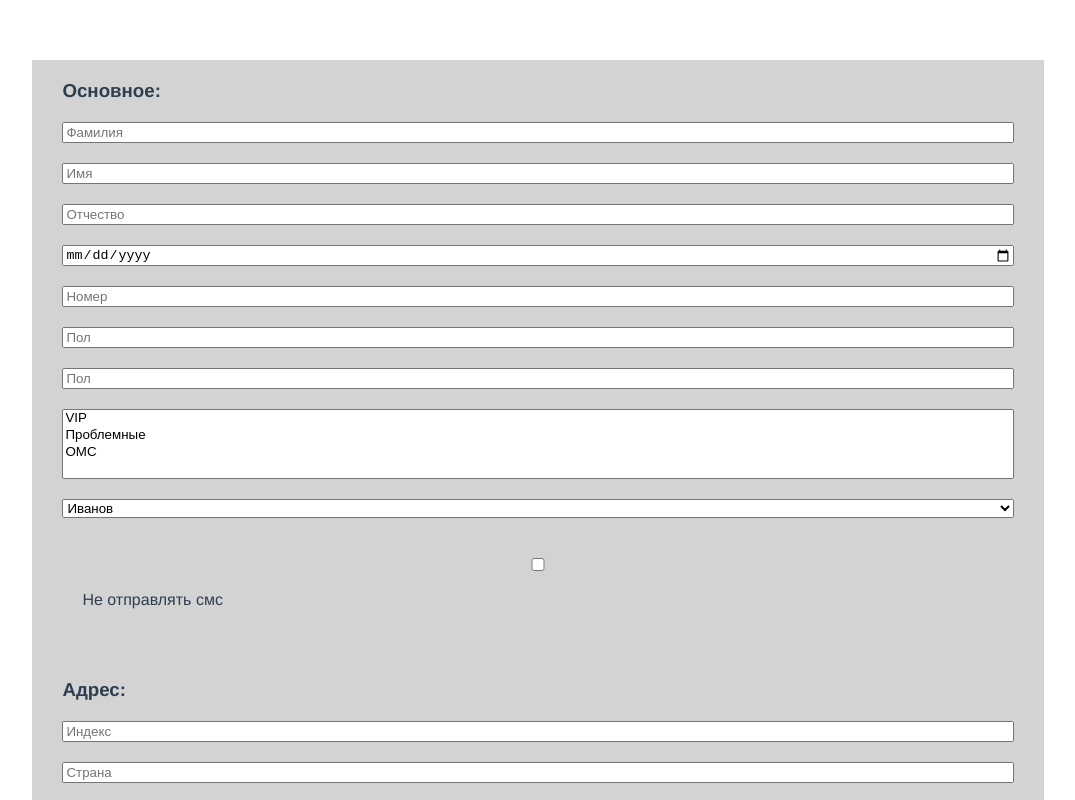
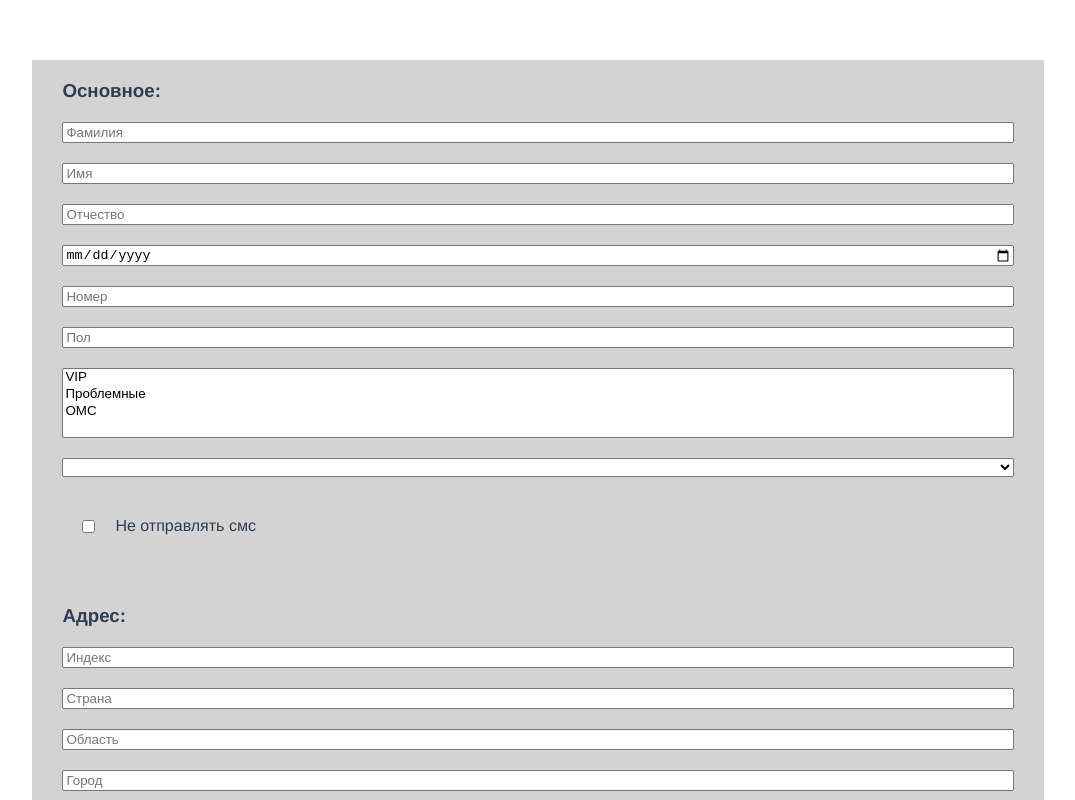
Before and after one commit to ErlanArtykbaev/vue-form-task, a Vue app: page / in a window 1280 px wide. Shown: the top 800 px of the page, without its empty margins (102-1177 px from the left). Built offline with nearby package versions, Linux system fonts and the light colour scheme.

Commit message:
main form props is setted

```diff
--- a/src/components/Form.vue
+++ b/src/components/Form.vue
@@ -1,21 +1,90 @@
 <template>
 <div>
 	<form class="form">
-		<FormMain />
-		<FormAdress />
-		<FormPass />
+		<FormMain v-bind:main="main" />
+		<FormAddress v-bind:address="address" />
+		<FormPass v-bind:pass="pass"/>
 	</form>
 </div>
 </template>
 
 <script>
+import {required, minLength, email} from 'vuelidate/lib/validators'
+
 import FormMain from './FormMain'
-import FormAdress from './FormAdress'
+import FormAddress from './FormAddress'
 import FormPass from './FormPass'
 
 export default {
 	components:{
-		FormMain, FormAdress, FormPass
+		FormMain, FormAddress, FormPass
+	},
+	data(){
+		return{
+			main:{
+				firstname: '',
+				lastname: '',
+				dadsname: '',
+				date: Date,
+				phone: '',
+				sex: '',
+				groupClient: '',
+				doctor: '',
+				noSms: false,
+			},
+			address: {
+				index: '',
+				country: '',
+				oblast: '',
+				city: '',
+				street: '',
+				house: '',
+			},
+			pass: {
+				typeDoc: '',
+				seria: '',
+				number: '',
+				whoGave: '',
+				dateGave: Date
+			}
+		}
+	},
+
+	validations:{
+		firstname: {
+			required,
+			minLength: minLength(2)
+		},
+		lastname: {
+			required,
+			minLength: minLength(2)
+		},
+		date: {
+			required
+		},
+		phone: {
+			required,
+			minLength: minLength(6)
+		},
+			sex: '',
+			groupClient: '',
+			doctor: '',
+			noSms: false,
+			address: {
+				index: '',
+				country: '',
+				oblast: '',
+				city: '',
+				street: '',
+				house: '',
+			},
+			pass: {
+				typeDoc: '',
+				seria: '',
+				number: '',
+				whoGave: '',
+				dateGave: Date
+			}
 	}
 }
 
@@ -34,4 +103,9 @@ export default {
 		padding: 10px
 		& > *
 			margin: 10px
+		.check-sms
+			display: flex
+			flex-direction: row
+			align-items: center
+
 </style>
--- a/src/components/FormAdress.vue
+++ b/src/components/FormAddress.vue
@@ -1,5 +1,5 @@
 <template>
-	<div class="adress">
+	<div class="address">
 		<h3>Адрес:</h3>
 		<input type="text" placeholder="Индекс">
 		<input type="text" placeholder="Страна">
--- a/src/components/FormMain.vue
+++ b/src/components/FormMain.vue
@@ -1,26 +1,63 @@
 <template>
 	<div class="main">
 		<h3>Основное:</h3>
-		<input type="text" placeholder="Фамилия" />
-		<input type="text" placeholder="Имя" />
-		<input type="text" placeholder="Отчество" />
-		<input type="date" />
-		<input type="text" placeholder="Номер" />
-		<input type="text" placeholder="Пол">
-		<input type="text" placeholder="Пол">
-		<select name="group-client" id="group-client" multiple>
-		<option value="vip">VIP</option>
-		<option value="problematic">Проблемные</option>
-		<option value="omc">OMC</option>
+		<input
+			v-model="main.lastname"
+			type="text"
+			placeholder="Фамилия"
+		/>
+		<input
+			v-model="main.firstname"
+			type="text"
+			placeholder="Имя" />
+		<input
+			v-model="main.dadsname"
+			type="text"
+			placeholder="Отчество" />
+		<input
+			v-model="main.date"
+			type="date" />
+		<input
+			type="text"
+			v-model="main.phone"
+			placeholder="Номер" />
+		<input
+			type="text"
+			v-model="main.sex"
+			placeholder="Пол">
+		<select
+			v-model="main.groupClient"
+			name="group-client"
+			id="group-client"
+			multiple>
+			<option value="vip">VIP</option>
+			<option value="problematic">Проблемные</option>
+			<option value="omc">OMC</option>
 		</select>
-		<select name="doctor" id="doctor">
+		<select
+			v-model="main.doctor"
+			name="doctor"
+			id="doctor">
 			<option value="ivanov">Иванов</option>
 			<option value="zaharov">Захаров</option>
 			<option value="chernysheva">Чернышева</option>
 		</select>
-		<div>
-			<input type="checkbox" name="no-sms" id="no-sms"/>
+		<div class="check-sms">
+			<input
+				v-model="main.noSms"
+				type="checkbox"
+				name="no-sms"
+				id="no-sms"/>
 			<label for="no-sms">Не отправлять смс</label>
 		</div>
 	</div>
 </template>
+
+<script>
+export default{
+	props:['main']
+}
+</script>
+
+<style lang="sass">
+</style>
```
